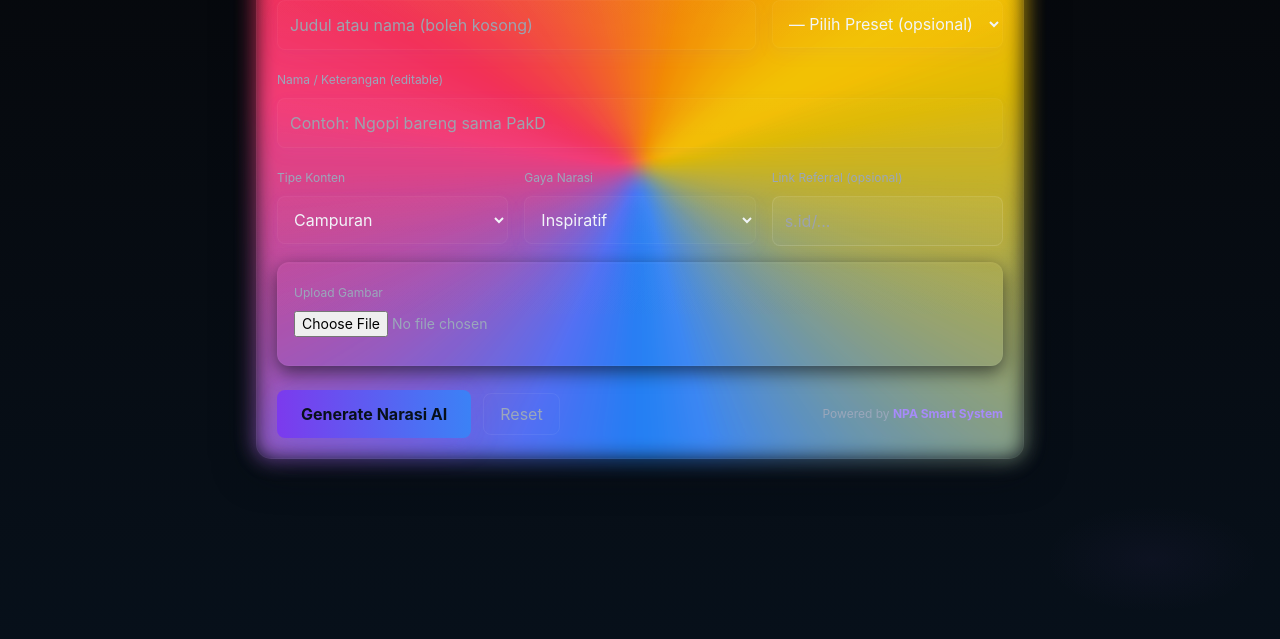
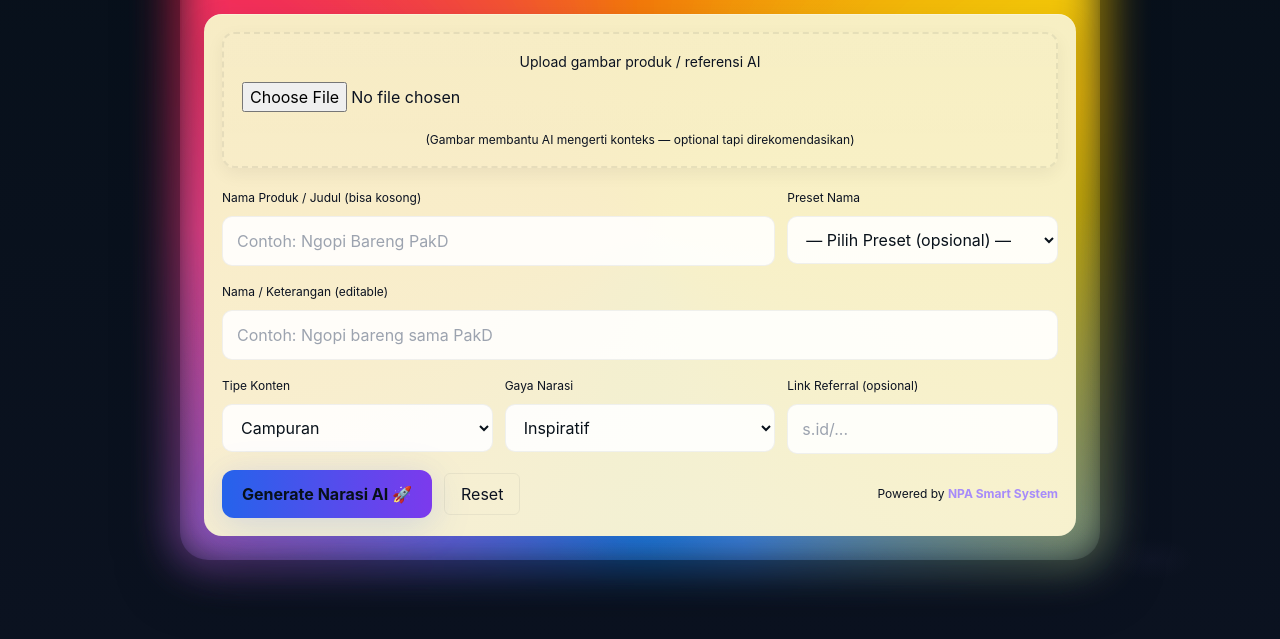
Before and after one commit to 3ireborn/npa-ai-reviewer, a plain HTML site: page index.html in a window 1280 px wide. Shown: the part 161-800 px from the top of the page. Drawn offline with nearby package versions, Linux system fonts and the light colour scheme.

Commit message:
Update index.html

```diff
--- a/index.html
+++ b/index.html
@@ -3,20 +3,20 @@
 <head>
   <meta charset="utf-8" />
   <meta name="viewport" content="width=device-width,initial-scale=1" />
-  <title>NPA AI Reviewer — Dark Neon</title>
+  <title>NPA AI Reviewer — Hybrid Dark Neon</title>
 
-  <!-- Tailwind -->
+  <!-- Tailwind for utility + custom CSS below -->
   <script src="https://cdn.tailwindcss.com"></script>
 
   <style>
     :root{
-      --bg-1: #06070a;     /* deep background */
-      --bg-2: #07101a;
-      --card: rgba(10,12,16,0.86);
-      --muted: #9aa7bb;
-      --accent: #A78BFA;   /* purple accent */
-      --input-yellow: #facc15;
-      --neon-blue: #3b82f6;
+      --bg-a: #07101a;    /* dark base */
+      --bg-b: #0b1220;    /* dark depth */
+      --card-bg: #f7f0c7; /* soft gold/yellow card */
+      --card-text: #0b1220; /* dark text on card */
+      --muted: #7b8794;
+      --accent-blue: #3b82f6;
+      --accent-purple: #A78BFA;
       --neon-red: #f43f5e;
       --neon-yellow: #facc15;
     }
@@ -25,123 +25,145 @@
     body{
       margin:0;
       font-family: Inter, ui-sans-serif, system-ui, -apple-system, "Segoe UI", Roboto, "Helvetica Neue", Arial;
-      background: radial-gradient(1200px 600px at 10% 10%, rgba(59,130,246,0.06), transparent 10%),
-                  radial-gradient(900px 450px at 90% 90%, rgba(164,99,255,0.04), transparent 12%),
-                  linear-gradient(180deg,var(--bg-1),var(--bg-2));
+      background:
+        radial-gradient(800px 400px at 10% 10%, rgba(59,130,246,0.035), transparent 5%),
+        radial-gradient(700px 350px at 90% 90%, rgba(167,139,250,0.03), transparent 6%),
+        linear-gradient(180deg,var(--bg-a), var(--bg-b));
       color: #e6eef8;
       -webkit-font-smoothing:antialiased;
-      -moz-osx-font-smoothing:grayscale;
     }
 
-    /* neon border card (full glow) */
-    .neon-card {
+    /* Main centered container */
+    .page-wrap { min-height:100vh; display:flex; align-items:center; justify-content:center; padding:40px 16px; }
+
+    /* Card with neon border gradient (bordir) */
+    .neon-frame {
       position: relative;
-      border-radius: 16px;
-      overflow: visible;
-      isolation:isolate;
+      border-radius: 28px;
+      padding: 2px; /* space for gradient frame */
+      background: linear-gradient(90deg, rgba(255,255,255,0.02), rgba(255,255,255,0.01));
+      box-shadow: 0 12px 60px rgba(5,8,12,0.6);
+      max-width:920px;
+      width:100%;
     }
-    .neon-card::before {
-      content: "";
-      position: absolute;
-      inset: -1px;
-      z-index: 0;
-      border-radius: 18px;
-      padding:1px;
-      background: conic-gradient(from 180deg at 50% 50%, var(--neon-blue), var(--neon-red), var(--neon-yellow), var(--neon-blue));
-      filter: blur(10px) saturate(140%);
+    .neon-frame::before {
+      content:"";
+      position:absolute; inset: -3px; z-index: -1;
+      border-radius: 30px;
+      background: conic-gradient(from 180deg at 50% 50%, var(--accent-blue), var(--neon-red), var(--neon-yellow), var(--accent-blue));
+      filter: blur(22px) saturate(160%);
       opacity: 0.95;
-      transform: translateZ(0);
-    }
-    .neon-card > .card-inner {
-      position: relative;
-      z-index: 2;
-      border-radius: 15px;
-      background: linear-gradient(180deg, rgba(255,255,255,0.02), rgba(255,255,255,0.01));
-      padding: 20px;
-      border: 1px solid rgba(255,255,255,0.04);
-      box-shadow: 0 8px 40px rgba(10,12,16,0.6), inset 0 1px 0 rgba(255,255,255,0.02);
     }
 
-    /* Input glow */
-    .neon-input {
+    /* Inner card */
+    .card {
+      border-radius: 24px;
       background: linear-gradient(180deg, rgba(255,255,255,0.02), rgba(255,255,255,0.01));
-      border: 1px solid rgba(255,255,255,0.04);
-      color: #f1f5f9;
-      box-shadow: 0 6px 18px rgba(167,139,250,0.06), 0 0 10px rgba(59,130,246,0.02);
-    }
-    .neon-input:focus {
-      outline: none;
-      box-shadow: 0 6px 30px rgba(167,139,250,0.16), 0 0 14px rgba(59,130,246,0.18);
-      border-color: rgba(167,139,250,0.7);
+      padding: 22px;
+      color: #eaf0ff;
+      position: relative;
+      overflow: hidden;
     }
 
-    /* bright yellow input style */
-    .yellow-input {
-      background: linear-gradient(180deg, rgba(250, 246, 210, 0.06), rgba(250, 246, 210, 0.02));
-      color: #0b0b0b;
-      border: 1px solid rgba(250, 246, 210, 0.12);
-      box-shadow: 0 6px 26px rgba(250, 204, 21, 0.09);
-    }
-    .yellow-input:focus {
-      box-shadow: 0 8px 36px rgba(250,204,21,0.24), 0 0 18px rgba(244,63,94,0.06);
-      border-color: rgba(250,204,21,0.9);
+    /* Yellow center panel (form) */
+    .panel {
+      background: linear-gradient(180deg, rgba(247,240,199,0.98), rgba(252,245,210,0.96));
+      color: var(--card-text);
+      border-radius: 18px;
+      padding: 18px;
+      box-shadow: 0 12px 30px rgba(16,12,6,0.12), inset 0 1px 0 rgba(255,255,255,0.3);
     }
 
-    .btn-accent {
-      background: linear-gradient(90deg, #7c3aed, #3b82f6);
-      color: #07101a;
-      font-weight: 700;
-      box-shadow: 0 8px 30px rgba(123,65,255,0.18), 0 0 18px rgba(59,130,246,0.12);
+    /* Upload box */
+    .upload-box {
+      border: 2px dashed rgba(11,18,32,0.07);
+      border-radius: 12px;
+      padding: 18px;
+      display:flex; flex-direction:column; gap:10px; align-items:center; justify-content:center;
+      background: linear-gradient(180deg, rgba(255,255,255,0.02), rgba(255,255,255,0.01));
+      box-shadow: 0 6px 18px rgba(10,12,16,0.06);
+      cursor: pointer;
     }
-    .btn-accent:hover { filter: brightness(1.05); transform: translateY(-2px); transition: .18s ease; }
+    .upload-box input[type=file] { display:block; width:100%; }
 
-    /* small card neon outlines for inner blocks */
-    .inner-block {
-      border-radius: 12px;
-      background: linear-gradient(180deg, rgba(255,255,255,0.015), rgba(255,255,255,0.01));
-      border: 1px solid rgba(255,255,255,0.03);
-      box-shadow: 0 6px 18px rgba(10,12,16,0.6), inset 0 1px 0 rgba(255,255,255,0.02);
+    /* Inputs (yellow-ish) */
+    .field {
+      background: rgba(255,255,255,0.88);
+      border-radius: 10px;
+      padding: 12px 14px;
+      border: 1px solid rgba(11,18,32,0.06);
+      color: #08111a;
+      width:100%;
+      box-sizing:border-box;
+    }
+    .field:focus { outline: none; box-shadow: 0 8px 30px rgba(250,204,21,0.12); border-color: rgba(250,204,21,0.9); }
+
+    /* Generate button (blue neon) */
+    .btn-gen {
+      background: linear-gradient(90deg, #2563eb, #7c3aed);
+      color: #07101a; font-weight:700;
+      padding:12px 20px; border-radius:12px; border:none;
+      box-shadow: 0 10px 40px rgba(59,130,246,0.18), 0 0 24px rgba(167,139,250,0.07);
+    }
+    .btn-gen:hover { transform: translateY(-3px); transition: .18s; filter:brightness(1.05); }
+
+    /* Output blocks like small cards */
+    .output-block {
+      border-radius:12px; padding:14px; background: linear-gradient(180deg, rgba(255,255,255,0.02), rgba(255,255,255,0.01));
+      border:1px solid rgba(255,255,255,0.03); color:#eaf0ff;
     }
 
+    /* copy btn small */
     .copy-btn {
-      border: 1px solid rgba(255,255,255,0.06);
-      background: rgba(255,255,255,0.02);
-      color: var(--muted);
+      border-radius:8px; padding:6px 10px; background: rgba(255,255,255,0.02); border:1px solid rgba(255,255,255,0.06);
+      color:var(--muted);
     }
 
-    /* responsiveness small tweaks */
     @media (max-width:640px) {
-      .neon-card::before { filter: blur(8px); }
+      .neon-frame { padding:1px; }
+      .card { padding:16px; }
+      .panel { padding:12px; }
     }
   </style>
 </head>
+<body>
+  <div class="page-wrap">
+    <div class="neon-frame">
+      <div class="card">
 
-<body class="min-h-screen flex items-start justify-center py-10 px-4">
-
-  <div class="w-full max-w-3xl">
-    <div class="neon-card">
-      <div class="card-inner">
-
-        <!-- HEADER -->
+        <!-- Header -->
         <div class="flex items-center gap-4 mb-4">
-          <img src="favicon.png" class="h-12 w-12 rounded-full shadow" alt="logo" />
+          <div style="width:56px;height:56px;border-radius:12px;background:linear-gradient(90deg,var(--accent-blue),var(--accent-purple));display:flex;align-items:center;justify-content:center;">
+            <img src="favicon.png" alt="NPA" style="width:36px;height:36px;border-radius:6px;"/>
+          </div>
           <div>
-            <h1 class="text-2xl font-semibold">NPA AI Reviewer</h1>
-            <div class="text-sm" style="color:var(--muted)">Dark Neon · Auto caption HOOK → MASALAH → SOLUSI → CTA</div>
+            <h1 class="text-2xl font-semibold" style="color:#f8fafc">NPA AI Reviewer</h1>
+            <div style="color:var(--muted);font-size:13px">Hybrid · Upload gambar → AI analisa → Narasi (HOOK→MASALAH→SOLUSI→CTA)</div>
           </div>
         </div>
 
-        <!-- FORM GRID -->
-        <div class="grid grid-cols-1 md:grid-cols-3 gap-4">
+        <!-- Yellow panel center -->
+        <div class="panel">
+
+          <!-- Upload box at top -->
+          <div id="uploadBox" class="upload-box mb-4">
+            <div class="text-sm" style="color:#0b1220">Upload gambar produk / referensi AI</div>
+            <input id="imageInput" type="file" accept="image/*" />
+            <div id="preview" style="width:100%;display:flex;justify-content:center;align-items:center;"></div>
+            <div class="text-xs" style="color:#0b1220">(Gambar membantu AI mengerti konteks — optional tapi direkomendasikan)</div>
+          </div>
+
+          <!-- Form grid -->
+          <div class="grid grid-cols-1 md:grid-cols-3 gap-3">
 
             <div class="md:col-span-2">
-            <label class="text-xs" style="color:var(--muted)">Nama Produk / Judul</label>
-            <input id="name" placeholder="Judul atau nama (boleh kosong)" class="mt-2 w-full p-3 rounded-lg neon-input" />
+              <label class="text-xs" style="color:#0b1220">Nama Produk / Judul (bisa kosong)</label>
+              <input id="name" class="field mt-2" placeholder="Contoh: Ngopi Bareng PakD" />
             </div>
 
             <div>
-            <label class="text-xs" style="color:var(--muted)">Preset Nama</label>
-            <select id="preset" class="mt-2 w-full p-3 rounded-lg neon-input">
+              <label class="text-xs" style="color:#0b1220">Preset Nama</label>
+              <select id="preset" class="field mt-2">
                 <option value="">— Pilih Preset (opsional) —</option>
                 <option>Motivasi Pagi</option>
                 <option>Semangat Bangkit</option>
@@ -159,17 +181,17 @@
 
           </div>
 
-        <!-- manual name (always visible) -->
-        <div class="mt-4">
-          <label class="text-xs" style="color:var(--muted)">Nama / Keterangan (editable)</label>
-          <input id="nameManual" placeholder="Contoh: Ngopi bareng sama PakD" class="mt-2 w-full p-3 rounded-lg neon-input" />
+          <!-- manual editable always -->
+          <div class="mt-3">
+            <label class="text-xs" style="color:#0b1220">Nama / Keterangan (editable)</label>
+            <input id="nameManual" class="field mt-2" placeholder="Contoh: Ngopi bareng sama PakD" />
           </div>
 
           <!-- options row -->
-        <div class="mt-4 grid grid-cols-1 md:grid-cols-3 gap-4">
+          <div class="mt-3 grid grid-cols-1 md:grid-cols-3 gap-3">
             <div>
-            <label class="text-xs" style="color:var(--muted)">Tipe Konten</label>
-            <select id="type" class="mt-2 w-full p-3 rounded-lg neon-input">
+              <label class="text-xs" style="color:#0b1220">Tipe Konten</label>
+              <select id="type" class="field mt-2">
                 <option>Campuran</option>
                 <option>Motivasi</option>
                 <option>UMKM</option>
@@ -179,8 +201,8 @@
             </div>
 
             <div>
-            <label class="text-xs" style="color:var(--muted)">Gaya Narasi</label>
-            <select id="tone" class="mt-2 w-full p-3 rounded-lg neon-input">
+              <label class="text-xs" style="color:#0b1220">Gaya Narasi</label>
+              <select id="tone" class="field mt-2">
                 <option>Inspiratif</option>
                 <option>Santai</option>
                 <option>Profesional</option>
@@ -189,74 +211,60 @@
             </div>
 
             <div>
-            <label class="text-xs" style="color:var(--muted)">Link Referral (opsional)</label>
-            <input id="referral" placeholder="s.id/..." class="mt-2 w-full p-3 rounded-lg yellow-input" />
+              <label class="text-xs" style="color:#0b1220">Link Referral (opsional)</label>
+              <input id="referral" class="field mt-2" placeholder="s.id/..." />
             </div>
           </div>
 
-        <!-- image upload -->
-        <div class="mt-4 inner-block p-4">
-          <label class="text-xs" style="color:var(--muted)">Upload Gambar</label>
-          <div class="mt-2">
-            <input id="imageInput" type="file" accept="image/*" onchange="previewImage(event)" class="text-sm text-[var(--muted)]" />
-            <div id="preview" class="mt-3"></div>
+          <!-- actions -->
+          <div class="mt-4 flex items-center gap-3">
+            <button id="generateBtn" class="btn-gen">Generate Narasi AI 🚀</button>
+            <button id="resetBtn" class="px-4 py-2 rounded-md border border-[rgba(11,18,32,0.06)]" style="color:#0b1220;background:transparent">Reset</button>
+            <div class="ml-auto text-xs" style="color:#0b1220">Powered by <b style="color:var(--accent-purple)">NPA Smart System</b></div>
+          </div>
+
+        </div> <!-- /panel -->
+
+        <!-- Output section -->
+        <div id="outputArea" class="mt-6 grid gap-4" style="display:none;">
+          <div class="output-block">
+            <div style="font-size:14px;color:var(--muted)">Komentar (pilih & copy lalu paste ke kolom komentar Facebook)</div>
+            <div id="commentList" class="mt-3 space-y-3"></div>
+          </div>
+
+          <div class="output-block">
+            <div style="font-size:14px;color:var(--muted)">Caption (varian) — pola HOOK → MASALAH → SOLUSI → CTA → TAG</div>
+            <div id="captionList" class="mt-3 space-y-3"></div>
+          </div>
+
+          <div class="output-block">
+            <div style="font-size:14px;color:var(--muted)">Hashtags</div>
+            <div id="hashtagsBox" class="mt-2" style="color:var(--muted)"></div>
+            <div id="metaAdvice" class="mt-2 text-xs" style="color:var(--muted)"></div>
           </div>
         </div>
 
-        <!-- buttons -->
-        <div class="mt-6 flex items-center gap-3">
-          <button id="generateBtn" onclick="generateText()" class="btn-accent px-6 py-3 rounded-lg">Generate Narasi AI</button>
-          <button onclick="resetForm()" class="px-4 py-2 rounded-lg border border-[rgba(255,255,255,0.06)] text-[var(--muted)]">Reset</button>
-          <div class="ml-auto text-xs" style="color:var(--muted)">Powered by <b style="color:var(--accent)">NPA Smart System</b></div>
+      </div> <!-- card -->
+    </div> <!-- neon frame -->
   </div>
 
-      </div> <!-- /card-inner -->
-    </div> <!-- /neon-card -->
-
-    <!-- OUTPUT -->
-    <div id="outputCard" class="mt-6 neon-card" style="display:none">
-      <div class="card-inner">
-        <h2 class="text-lg font-semibold mb-3">🎯 Hasil Generasi</h2>
-
-        <div class="grid gap-4">
-          <div>
-            <div class="text-xs" style="color:var(--muted)">Komentar (varian)</div>
-            <div id="comment" class="space-y-3 mt-2"></div>
-          </div>
-
-          <div>
-            <div class="text-xs" style="color:var(--muted)">Caption (varian)</div>
-            <div id="caption" class="space-y-3 mt-2"></div>
-          </div>
-
-          <div>
-            <div class="text-xs" style="color:var(--muted)">Hashtags</div>
-            <div id="hashtags" class="p-3 rounded bg-[rgba(255,255,255,0.02)] border border-[rgba(255,255,255,0.03)] mt-2" style="color:var(--muted)"></div>
-          </div>
-
-          <div>
-            <div id="metaAdvice" class="text-xs" style="color:var(--muted)"></div>
-          </div>
-        </div>
-      </div>
-    </div>
-
-  </div>
-
-  <!-- SCRIPT -->
 <script>
   // Elements
   const preset = document.getElementById('preset');
   const nameManual = document.getElementById('nameManual');
   const nameMain = document.getElementById('name');
+  const imageInput = document.getElementById('imageInput');
   const preview = document.getElementById('preview');
-    const outputCard = document.getElementById('outputCard');
-    const commentEl = document.getElementById('comment');
-    const captionEl = document.getElementById('caption');
-    const hashtagsEl = document.getElementById('hashtags');
-    const metaAdviceEl = document.getElementById('metaAdvice');
+  const generateBtn = document.getElementById('generateBtn');
+  const resetBtn = document.getElementById('resetBtn');
 
-    // sync preset -> nameManual and nameMain
+  const outputArea = document.getElementById('outputArea');
+  const commentList = document.getElementById('commentList');
+  const captionList = document.getElementById('captionList');
+  const hashtagsBox = document.getElementById('hashtagsBox');
+  const metaAdvice = document.getElementById('metaAdvice');
+
+  // Sync preset -> name fields
   preset.addEventListener('change', () => {
     const v = preset.value;
     if (v === "__custom__") {
@@ -268,56 +276,43 @@
       nameMain.value = v;
     }
   });
+  nameManual.addEventListener('input', ()=> nameMain.value = nameManual.value);
 
-    // manual input reflects to main
-    nameManual.addEventListener('input', () => {
-      nameMain.value = nameManual.value;
+  // Image preview and base64
+  let currentImageBase64 = null;
+  imageInput.addEventListener('change', (e)=>{
+    const f = e.target.files?.[0];
+    if (!f) { preview.innerHTML = ''; currentImageBase64 = null; return;}
+    const reader = new FileReader();
+    reader.onload = ()=> {
+      const src = reader.result;
+      preview.innerHTML = `<img src="${src}" alt="preview" style="max-height:120px;border-radius:8px;box-shadow:0 8px 24px rgba(11,18,32,0.12)"/>`;
+      currentImageBase64 = src.split(',')[1];
+    };
+    reader.readAsDataURL(f);
   });
 
-    // image preview base64
-    let currentImageBase64 = null;
-    function previewImage(event) {
-      const f = event.target.files?.[0];
-      if (!f) return;
-      const reader = new FileReader();
-      reader.onload = () => {
-        preview.innerHTML = `<img src="${reader.result}" class="rounded-lg max-h-48 object-contain border border-[rgba(255,255,255,0.03)]" />`;
-        currentImageBase64 = reader.result.split(',')[1];
-      };
-      reader.readAsDataURL(f);
-    }
+  // Reset
+  resetBtn.addEventListener('click', ()=> {
+    preset.value = ""; nameManual.value = ""; nameMain.value = ""; document.getElementById('type').value="Campuran";
+    document.getElementById('tone').value="Inspiratif"; document.getElementById('referral').value="";
+    imageInput.value = ""; preview.innerHTML = ""; currentImageBase64 = null;
+    outputArea.style.display = 'none'; commentList.innerHTML=''; captionList.innerHTML=''; hashtagsBox.innerText=''; metaAdvice.innerText='';
+  });
 
-    function resetForm() {
-      preset.value = "";
-      nameManual.value = "";
-      nameMain.value = "";
-      document.getElementById('type').value = "Campuran";
-      document.getElementById('tone').value = "Inspiratif";
-      document.getElementById('referral').value = "";
-      document.getElementById('imageInput').value = "";
-      preview.innerHTML = "";
-      outputCard.style.display = 'none';
-      commentEl.innerHTML = "";
-      captionEl.innerHTML = "";
-      hashtagsEl.innerHTML = "";
-      metaAdviceEl.innerText = "";
-    }
-
-    // generate
-    async function generateText() {
+  // Generate action
+  generateBtn.addEventListener('click', async ()=>{
     const name = nameMain.value.trim() || nameManual.value.trim() || "Konten Kamu";
     const type = document.getElementById('type').value || "Campuran";
     const tone = document.getElementById('tone').value || "Inspiratif";
     const referral = document.getElementById('referral').value.trim();
 
-      const btn = document.getElementById('generateBtn');
-      btn.disabled = true;
-      btn.innerText = "Memproses...";
+    generateBtn.disabled = true; generateBtn.innerText = "Memproses...";
 
     try {
       const resp = await fetch('/api/generate', {
-          method:'POST',
-          headers:{'Content-Type':'application/json'},
+        method: 'POST',
+        headers: {'Content-Type':'application/json'},
         body: JSON.stringify({
           imageBase64: currentImageBase64,
           name, type, tone, referral
@@ -331,59 +326,72 @@
 
       const data = await resp.json();
 
-        // render comments: append referral link only to variant 2 (index 1)
-        commentEl.innerHTML = "";
+      // Comments: frontend will append referral link to variant index 1 (2nd)
+      commentList.innerHTML = "";
       data.commentVariants.forEach((cmt, i) => {
-          let html = `<div class="p-3 rounded-lg bg-[rgba(255,255,255,0.02)] border border-[rgba(255,255,255,0.03)]">
-                        <div class="text-xs" style="color:var(--muted);margin-bottom:6px">Variant ${i+1}</div>
-                        <div style="white-space:pre-wrap;color:#eaf0ff">${cmt}</div>
-                        <div class="mt-2"><button class="copy-btn px-3 py-1 rounded border" data-text="${encodeURIComponent(cmt)}" style="background:transparent;color:var(--muted)">Copy</button></div>
+        let html = `<div style="display:flex;flex-direction:column;gap:8px;">
+          <div style="font-size:12px;color:var(--muted)">Variant ${i+1}</div>
+          <div style="white-space:pre-wrap;">${escapeHtml(cmt)}</div>
+          <div><button class="copy-btn" data-text="${encodeURIComponent(cmt)}">Copy</button></div>
         </div>`;
 
         if (i === 1 && data.referralLink) {
-            const linkHtml = `<div class="mt-2 text-xs" style="color:var(--muted)">Info lengkap di sini: <a href="${data.referralLink}" target="_blank" rel="noopener" style="color:var(--accent)">${data.referralLink}</a></div>`;
-            html = html.replace('</div></div>', linkHtml + '</div></div>');
+          // append soft link block
+          html = html.replace('</div></div>', `<div style="font-size:13px;color:var(--muted);margin-top:6px">Info lengkap di sini: <a href="${data.referralLink}" target="_blank" style="color:var(--accent-blue);text-decoration:underline">${data.referralLink}</a></div></div></div>`);
         }
 
-          commentEl.innerHTML += html;
+        const wrapper = document.createElement('div');
+        wrapper.className = 'output-block';
+        wrapper.innerHTML = html;
+        commentList.appendChild(wrapper);
       });
 
-        // render captions (no link)
-        captionEl.innerHTML = "";
-        data.captionVariants.forEach((cap, i) => {
-          captionEl.innerHTML += `<div class="p-3 rounded-lg bg-[rgba(255,255,255,0.02)] border border-[rgba(255,255,255,0.03)]">
-                                    <div class="text-xs" style="color:var(--muted);margin-bottom:6px">Variant ${i+1}</div>
-                                    <div style="white-space:pre-wrap;color:#eaf0ff">${cap}</div>
-                                    <div class="mt-2"><button class="copy-btn px-3 py-1 rounded border" data-text="${encodeURIComponent(cap)}" style="background:transparent;color:var(--muted)">Copy</button></div>
-                                  </div>`;
+      // Captions
+      captionList.innerHTML = "";
+      data.captionVariants.forEach((cap, i)=>{
+        const wrapper = document.createElement('div');
+        wrapper.className = 'output-block';
+        const html = `<div style="font-size:12px;color:var(--muted)">Variant ${i+1}</div>
+          <div style="white-space:pre-wrap;margin-top:6px">${escapeHtml(cap)}</div>
+          <div style="margin-top:8px"><button class="copy-btn" data-text="${encodeURIComponent(cap)}">Copy Caption</button></div>`;
+        wrapper.innerHTML = html;
+        captionList.appendChild(wrapper);
       });
 
-        // hashtags & advice
-        hashtagsEl.innerText = data.hashtags.join(' ');
-        metaAdviceEl.innerText = data.metaAdvice || '';
+      // Hashtags and meta advice
+      hashtagsBox.innerText = (data.hashtags || []).join(' ');
+      metaAdvice.innerText = data.metaAdvice || '';
 
-        // attach copy handlers
+      // Attach copy handlers
       document.querySelectorAll('.copy-btn').forEach(btn=>{
-          btn.addEventListener('click', ()=>{
-            const t = decodeURIComponent(btn.getAttribute('data-text'));
-            navigator.clipboard.writeText(t).then(()=> {
-              alert('Teks di-copy ✅');
-            });
-          });
+        btn.onclick = ()=>{
+          const txt = decodeURIComponent(btn.getAttribute('data-text'));
+          navigator.clipboard.writeText(txt).then(()=> alert('Teks di-copy ✅'));
+        };
       });
 
-        outputCard.style.display = 'block';
+      outputArea.style.display = 'block';
       window.scrollTo({top: document.body.scrollHeight, behavior:'smooth'});
 
     } catch (err) {
       console.error(err);
-        alert('Gagal generate: ' + (err.message || err));
+      alert('Gagal: ' + (err.message || err));
     } finally {
-        btn.disabled = false;
-        btn.innerText = "Generate Narasi AI";
+      generateBtn.disabled = false; generateBtn.innerText = "Generate Narasi AI 🚀";
     }
+  });
+
+  // basic HTML escape to avoid injection in innerHTML (we use escapeHtml when inserting)
+  function escapeHtml(str) {
+    if (!str) return '';
+    return String(str)
+      .replaceAll('&','&amp;')
+      .replaceAll('<','&lt;')
+      .replaceAll('>','&gt;')
+      .replaceAll('"','&quot;')
+      .replaceAll("'",'&#039;')
+      .replaceAll('\n','\n');
   }
 </script>
-
 </body>
 </html>
```
Lines whose indentation alone changed are shown as unchanged.
